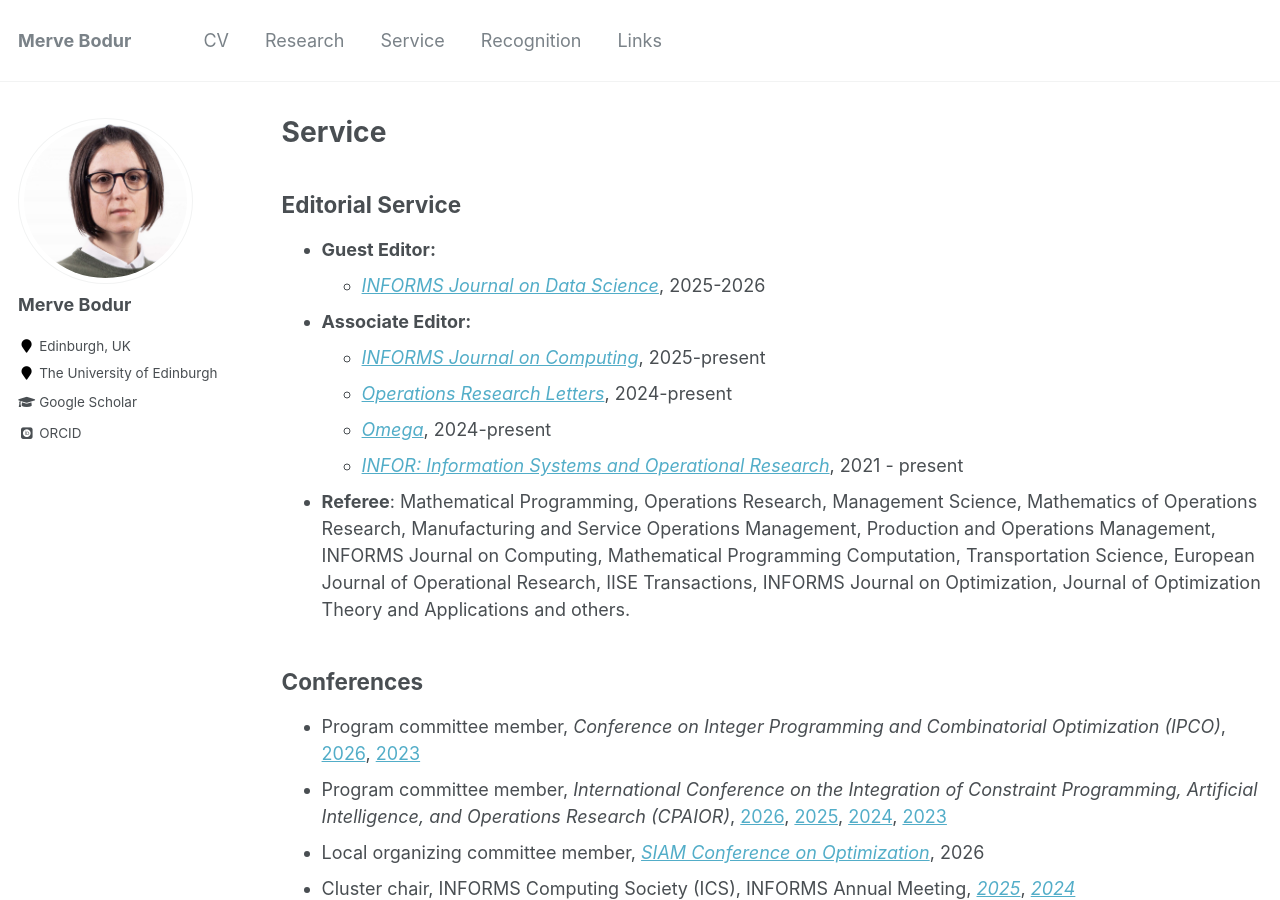
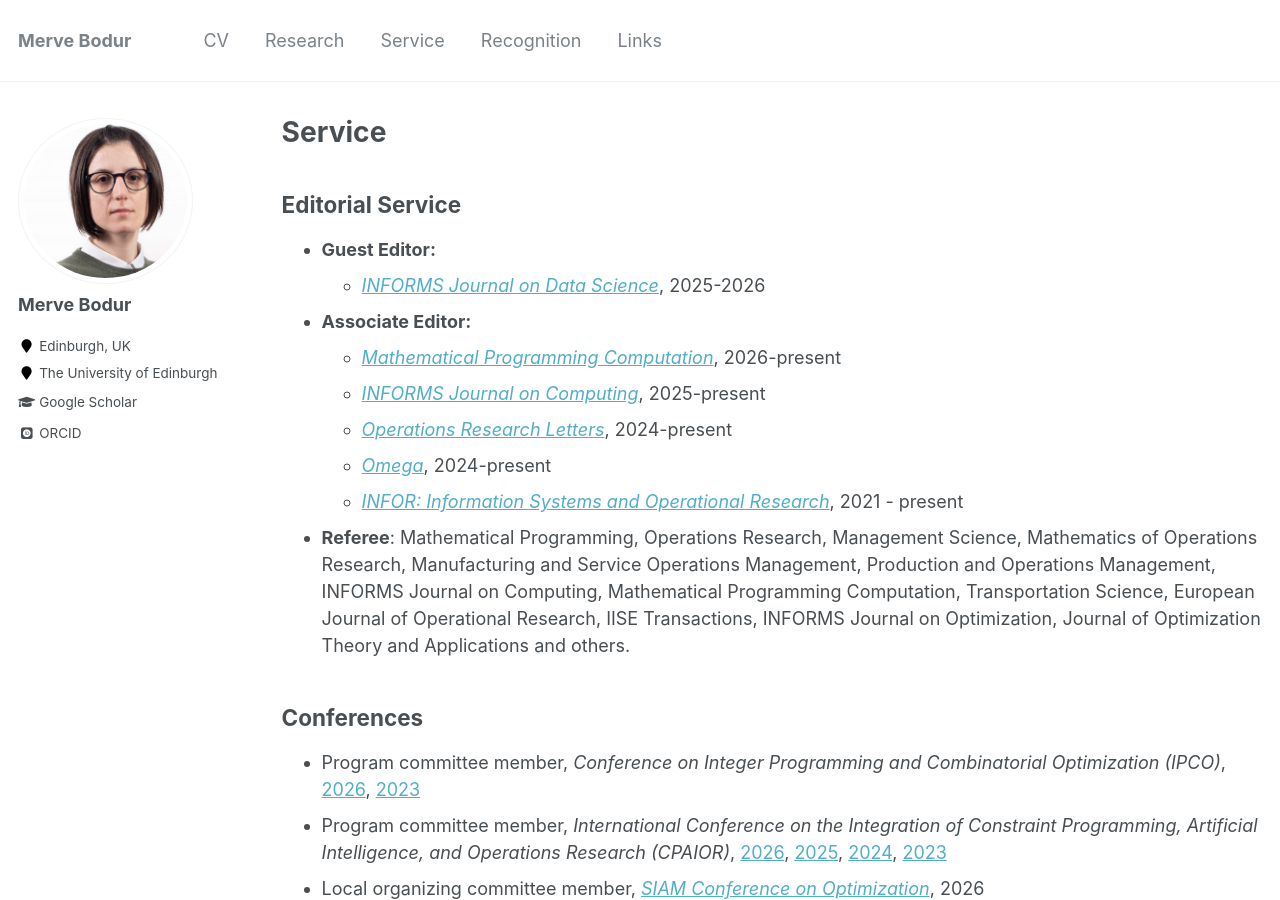
Before and after one commit to mervebodur/mervebodur.github.io, a Jekyll site: the page built from _pages/service.md, in a window 1280 px wide and 900 px high. Built offline with Jekyll 4.4.1, drawn with Linux system fonts in a browser that asks for light colours; some web fonts are replaced.

Commit message:
Update service.md

```diff
--- a/_pages/service.md
+++ b/_pages/service.md
@@ -9,6 +9,7 @@ author_profile: true
 - **Guest Editor:**
   - [*INFORMS Journal on Data Science*](https://pubsonline.informs.org/journal/ijds), 2025-2026
 - **Associate Editor:**
+  - [*Mathematical Programming Computation*](https://link.springer.com/journal/12532), 2026-present
   - [*INFORMS Journal on Computing*](https://pubsonline.informs.org/journal/ijoc), 2025-present
   - [*Operations Research Letters*](https://www.sciencedirect.com/journal/operations-research-letters), 2024-present
   - [*Omega*](https://www.sciencedirect.com/journal/omega), 2024-present
```
